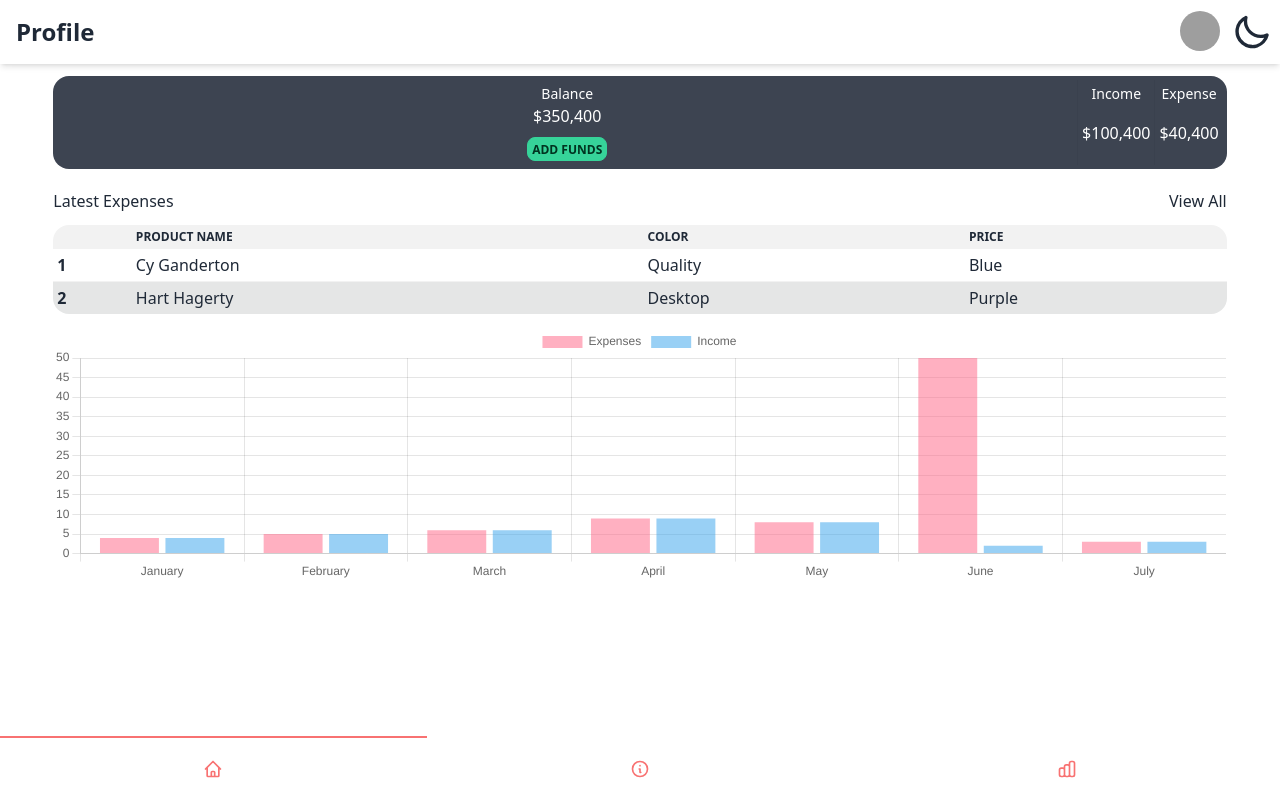
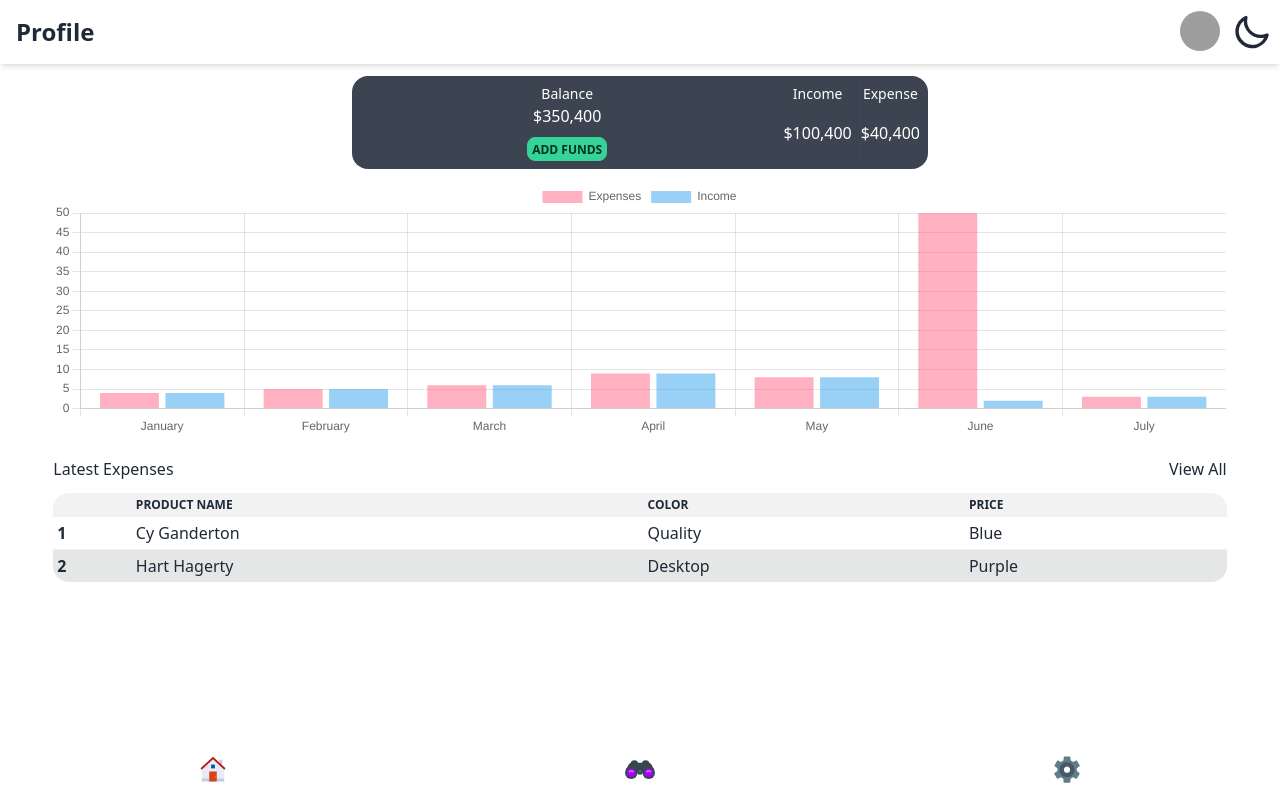
Before and after one commit to FediRouatbi/expense-tracker-v2, a React (Create React App) app: page / in a window 1280 px wide. Built offline with nearby package versions, Linux system fonts and the light colour scheme; grey boxes are pictures that could not be loaded.

Commit message:
feadt:animate button navigation

```diff
--- a/package.json
+++ b/package.json
@@ -11,6 +11,7 @@
     "react": "^18.2.0",
     "react-chartjs-2": "^4.3.1",
     "react-dom": "^18.2.0",
+    "react-icons": "^4.4.0",
     "react-router-dom": "^6.3.0",
     "react-scripts": "5.0.1",
     "web-vitals": "^2.1.4"
--- a/src/App.js
+++ b/src/App.js
@@ -13,7 +13,7 @@ function App() {
     <BrowserRouter>
       <div className="  py-16   h-screen">
         <Header />
-        <div className="mx-auto  w-11/12  overflow-auto h-full pt-3">
+        <div className="mx-auto  w-11/12  overflow-auto h-full py-3">
           <Routes>
             <Route path="/" element={<Profile />} />
             <Route path="/expenses" element={<Expenses />} />
--- a/src/Pages/Expenses.js
+++ b/src/Pages/Expenses.js
@@ -36,7 +36,7 @@ const Expenses = () => {
               />
             </div>
 
-            <div class="modal-action justify-between">
+            <div class="modal-action justify-between sm:justify-around">
               <button class="btn">Confirm</button>
               <label for="my-modal-6" class="btn">
                 Cancel
--- a/src/Pages/Profile.js
+++ b/src/Pages/Profile.js
@@ -7,10 +7,9 @@ const Profile = () => {
   return (
     <>
       <Stats />
+      <Chart />
       <ShowAll />
       <Table />
-      <Chart />
-
     </>
   );
 };
--- a/src/Pages/Settings.js
+++ b/src/Pages/Settings.js
@@ -31,12 +31,12 @@ const Settings = () => {
             className="input input-bordered input-sm w-full max-w-xs"
           />
         </div>
-        <button className="btn ">Change</button>
+        <button className="btn w-80">Change</button>
       </div>
 
       <a
         href="#my-modal-2"
-        class="btn btn-error btn-sm  absolute  bottom-0 right-0"
+        class="btn btn-error btn-sm  absolute  bottom-3 right-0"
       >
         Delete Account
       </a>
--- a/src/components/PhoneNav.js
+++ b/src/components/PhoneNav.js
@@ -1,63 +1,36 @@
-import React from "react";
+import React, { useEffect } from "react";
+import { Link, useLocation } from "react-router-dom";
+import { FcHome, FcSettings, FcBinoculars } from "react-icons/fc";
+const PhoneNav = () => {
+  const location = useLocation();
 
-const PhoneNav = () => {
+  useEffect(() => {
+    const [...data] = document.getElementById("phone-nav").children;
+    data.forEach((el) => {
+      el.classList.remove("bg-slate-100");
+      if (el.href.slice(21) === location.pathname)
+        el.classList.add("bg-slate-100");
+    });
+  }, [location]);
+
   const activateButton = (e) => {
     if (e.target === e.currentTarget) return;
-    e.currentTarget.querySelectorAll("button").forEach((el) => {
-      el.classList.remove("active");
+    e.currentTarget.querySelectorAll("a").forEach((el) => {
+      el.classList.remove("bg-slate-100");
     });
-    e.target.closest("button").classList.add("active");
+    e.target.closest("a").classList.add("bg-slate-100");
   };
   return (
-    <div class="btm-nav" onClick={activateButton}>
-      <button class="text-error active">
-        <svg
-          xmlns="http://www.w3.org/2000/svg"
-          class="h-5 w-5"
-          fill="none"
-          viewBox="0 0 24 24"
-          stroke="currentColor"
-        >
-          <path
-            stroke-linecap="round"
-            stroke-linejoin="round"
-            stroke-width="2"
-            d="M3 12l2-2m0 0l7-7 7 7M5 10v10a1 1 0 001 1h3m10-11l2 2m-2-2v10a1 1 0 01-1 1h-3m-6 0a1 1 0 001-1v-4a1 1 0 011-1h2a1 1 0 011 1v4a1 1 0 001 1m-6 0h6"
-          />
-        </svg>
-      </button>
-      <button class="text-error ">
-        <svg
-          xmlns="http://www.w3.org/2000/svg"
-          class="h-5 w-5"
-          fill="none"
-          viewBox="0 0 24 24"
-          stroke="currentColor"
-        >
-          <path
-            stroke-linecap="round"
-            stroke-linejoin="round"
-            stroke-width="2"
-            d="M13 16h-1v-4h-1m1-4h.01M21 12a9 9 0 11-18 0 9 9 0 0118 0z"
-          />
-        </svg>
-      </button>
-      <button class="text-error  ">
-        <svg
-          xmlns="http://www.w3.org/2000/svg"
-          class="h-5 w-5"
-          fill="none"
-          viewBox="0 0 24 24"
-          stroke="currentColor"
-        >
-          <path
-            stroke-linecap="round"
-            stroke-linejoin="round"
-            stroke-width="2"
-            d="M9 19v-6a2 2 0 00-2-2H5a2 2 0 00-2 2v6a2 2 0 002 2h2a2 2 0 002-2zm0 0V9a2 2 0 012-2h2a2 2 0 012 2v10m-6 0a2 2 0 002 2h2a2 2 0 002-2m0 0V5a2 2 0 012-2h2a2 2 0 012 2v14a2 2 0 01-2 2h-2a2 2 0 01-2-2z"
-          />
-        </svg>
-      </button>
+    <div class="btm-nav" onClick={activateButton} id="phone-nav">
+      <Link to="/" class="text-error group ">
+        <FcHome size={30} className="group-active:scale-95" />
+      </Link>
+      <Link to="/expenses" class="text-error group ">
+        <FcBinoculars size={30} className="group-active:scale-95" />
+      </Link>
+      <Link to="/settings" class="text-error  group">
+        <FcSettings size={30} className="group-active:scale-95" />
+      </Link>
     </div>
   );
 };
--- a/src/components/Stats.js
+++ b/src/components/Stats.js
@@ -2,7 +2,7 @@ import React from "react";
 import { Link } from "react-router-dom";
 const Stats = () => {
   return (
-    <div class="stats bg-neutral text-primary-content justify-items-center p-1 w-full flex">
+    <div class="stats bg-neutral text-primary-content justify-items-center mx-auto p-1 max-w-xl w-full flex">
       <div class="stat p-1 justify-items-center grow w-full">
         <div class=" text-sm"> Balance</div>
         <div class="">$350,400</div>
```
Also changed, not shown: 1 other file (tests, documents, lock files or other folders).
